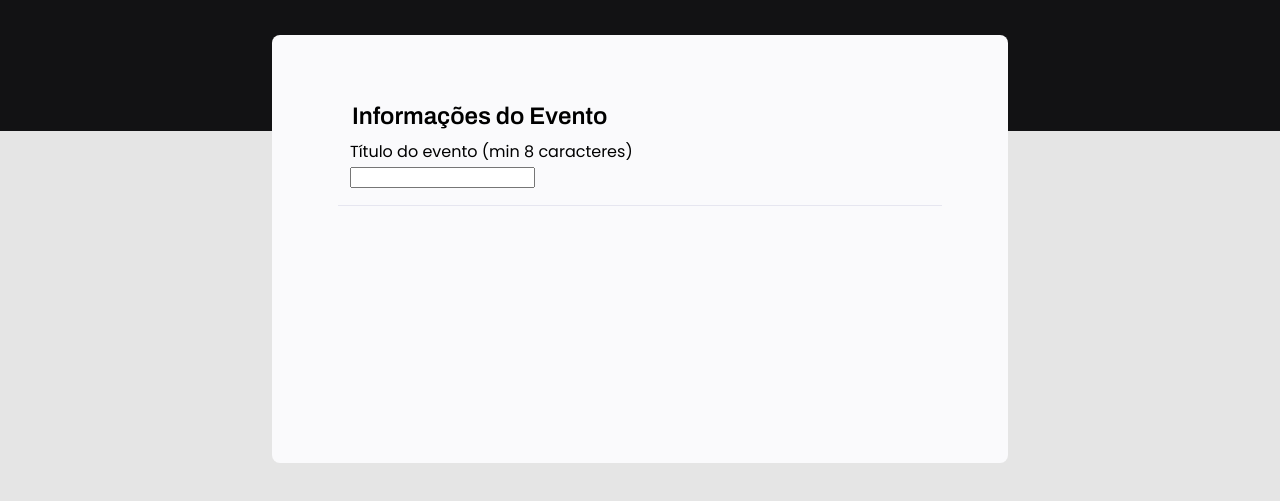
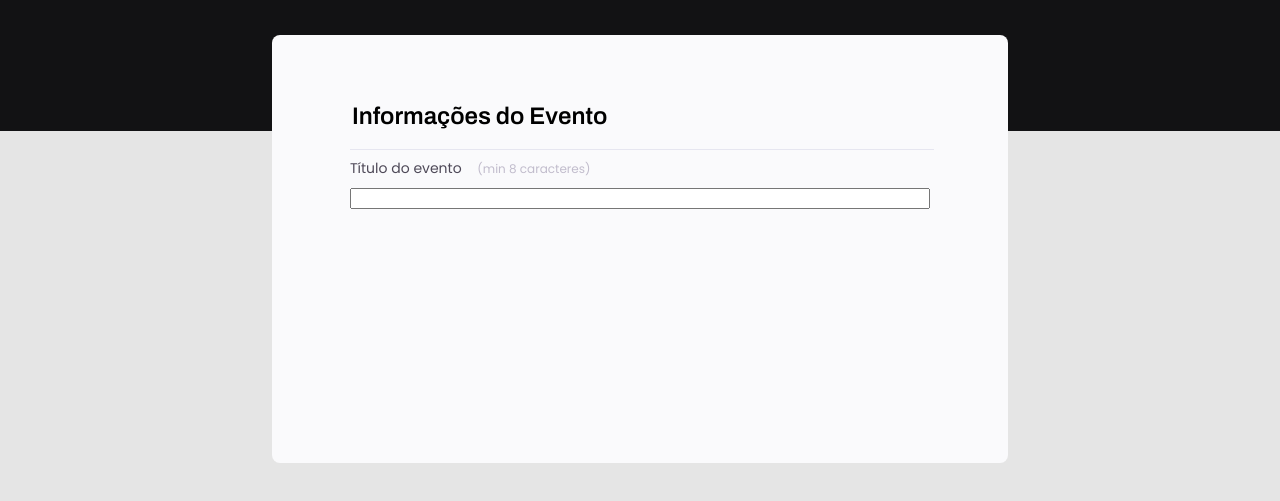
Before and after one commit to franciscobrenner/Stage-03-Projeto-01, a plain HTML site: page index.html in a window 1280 px wide. Shown: the part 237-738 px from the top of the page. Drawn offline with Linux system fonts and the light colour scheme.

Commit message:
Continuing studies

```diff
--- a/Style.css
+++ b/Style.css
@@ -50,8 +50,6 @@ form {
 
 fieldset {
   border: none;
-  border-bottom: 1px solid #e6e6f0;
-  padding-bottom: 16px;
 }
 
 fieldset legend {
@@ -59,4 +57,26 @@ fieldset legend {
   font-weight: 600;
   font-size: 24px;
   line-height: 34px;
+  width: 100%;
+  border-bottom: 1px solid #e6e6f0;
+  padding-bottom: 16px;
 }
+
+.input-wrapper {
+  display: flex;
+  flex-direction: column;
+}
+
+.input-wrapper label {
+  font-size: 14px;
+  line-height: 24px;
+  color: #4e4958;
+  margin-bottom: 8px;
+}
+
+.input-wrapper label span {
+  margin-left: 12px;
+  font-size: 12px;
+  line-height: 20px;
+  color: #c1bccc;
+}
--- a/index.html
+++ b/index.html
@@ -28,9 +28,9 @@
       <form>
         <fieldset>
           <legend>Informações do Evento</legend>
-          <div class="input-wraper">
+          <div class="input-wrapper">
             <label for="event-title"
-              >Título do evento <span>(min 8 caracteres)</span> <br />
+              >Título do evento <span>(min 8 caracteres)</span>
             </label>
             <input type="text" id="event-title" />
           </div>
```
